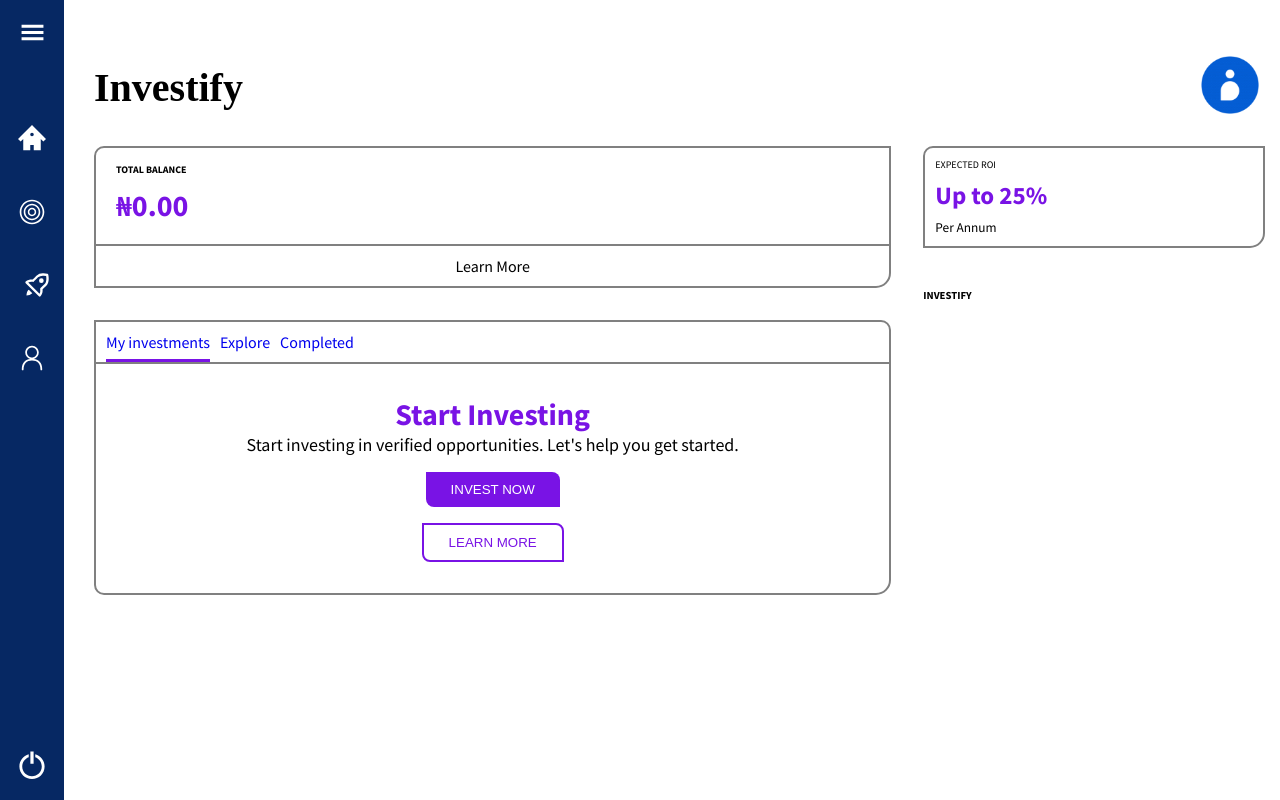
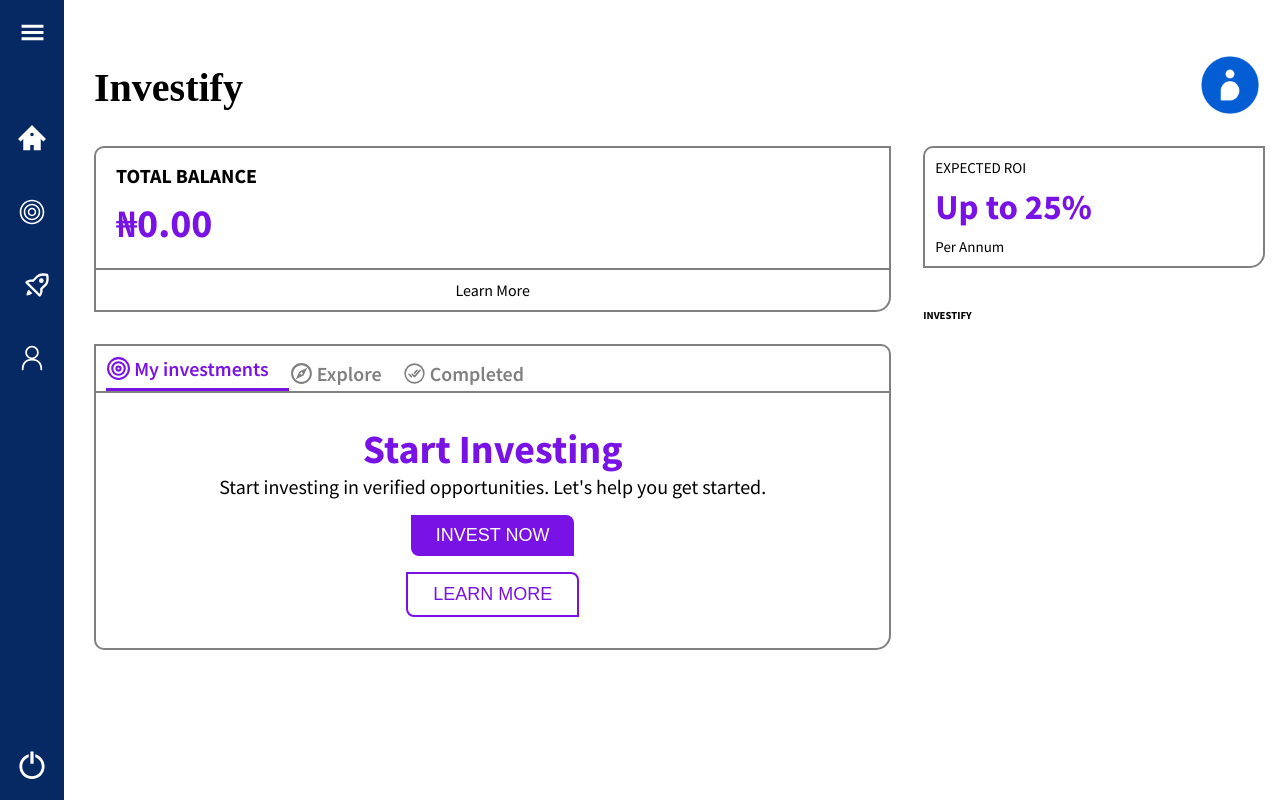
Before and after one commit to niyicodes/piggvest-dashboard-clone, a React (Vite) app: page /investify in a window 1280 px wide. Built offline with nearby package versions, Linux system fonts and the light colour scheme; a web font is replaced by a local one.

Commit message:
still doing a thing...

```diff
--- a/src/App.jsx
+++ b/src/App.jsx
@@ -9,20 +9,27 @@
 import SideBar from "./Components/SideBar/SideBar";
 import "./App.css";
 import AllSavings from "./Pages/AllSavings";
-
+import Explore from "./Components/Explore/Explore";
+import Completed from "./Components/Completed/Completed";
+import MyInvestments from "./Components/MyInvestments/MyInvestments";
 
 function App() {
  const [isOpen, setIsOpen] = useState(false);
  const toggle = () => setIsOpen(!isOpen);
+ const [investment, setInvestment] = useState(true);
  return (
   <div className="app">
-    <SideBar />
+   <SideBar />
    <div className="main" style={{ width: isOpen ? "85%" : "97%" }}>
     <Routes>
      <Route path="/" element={<Home />} />
      <Route path="/savings" element={<Savings />} />
      <Route path="/savings/:name" element={<AllSavings />} />
-     <Route path="/investify" element={<Investify />} />
+     <Route path="/investify" element={<Investify investment={investment} />}>
+      <Route path="" element={<MyInvestments />} />
+      <Route path="explore" element={<Explore />} />
+      <Route path="completed" element={<Completed />} />
+     </Route>
      <Route path="/settings" element={<Profile />} />
      <Route path="/login" element={<SignIn />} />
      <Route path="/register" element={<SignUp />} />
--- /dev/null
+++ b/src/Components/Completed/Completed.jsx
@@ -0,0 +1,9 @@
+import React from 'react'
+
+const Completed = () => {
+  return (
+    <div>Completed</div>
+  )
+}
+
+export default Completed
--- /dev/null
+++ b/src/Components/Explore/Explore.jsx
@@ -0,0 +1,9 @@
+import React from 'react'
+
+const Explore = () => {
+  return (
+    <div>Explore</div>
+  )
+}
+
+export default Explore
--- a/src/Components/Icons/Icons.jsx
+++ b/src/Components/Icons/Icons.jsx
@@ -1,6 +1,10 @@
+import {AiOutlineInfoCircle} from "react-icons/ai"
 import { FiDollarSign, FiAtSign, FiThumbsUp, FiTarget } from "react-icons/fi";
 import { BiFilm, BiTrendingUp, BiLockAlt } from "react-icons/bi";
 import { BsShield, BsCircle } from "react-icons/bs";
+import { MdOutlineExplore } from "react-icons/md";
+import { IoCheckmarkDoneCircleOutline } from "react-icons/io5";
+
 
 export const Shield = <BsShield />;
 export const Film = <BiFilm style={{ color: "#EA4FA2" }} />;
@@ -12,3 +16,6 @@
 export const Lock = <BiLockAlt style={{ color: "#2295F2" }} />;
 export const Circle = <BsCircle style={{ color: "#0D60D8" }} />;
 export const Target = <FiTarget style={{ color: "#10B259" }} />;
+export const More = <AiOutlineInfoCircle />
+export const Explore =<MdOutlineExplore />
+export const Done =<IoCheckmarkDoneCircleOutline />
--- /dev/null
+++ b/src/Components/MyInvestments/MyInvestments.jsx
@@ -0,0 +1,9 @@
+import React from 'react'
+
+const MyInvestments = () => {
+  return (
+    <div>MyInvestments</div>
+  )
+}
+
+export default MyInvestments
--- /dev/null
+++ b/src/Components/Nav/Nav.jsx
@@ -0,0 +1,61 @@
+import React from "react";
+import { NavLink } from "react-router-dom";
+import styled from "styled-components";
+import { Done, Explore, Target } from "../Icons/Icons";
+
+const Nav = () => {
+ return (
+  <Navbar>
+   <ul>
+    <NavLink to="" activeClassName="active">
+     <span>{Target}</span> My investments
+    </NavLink>
+    <NavLink to="explore" activeClassName="active">
+     <span>{Explore}</span>Explore
+    </NavLink>
+    <NavLink to="completed" activeClassName="active">
+     <span>{Done}</span> Completed
+    </NavLink>
+   </ul>
+  </Navbar>
+ );
+};
+
+const Navbar = styled.nav`
+ margin-bottom: 1rem;
+ border-bottom: 2px solid gray;
+ padding-top: 10px;
+ ul {
+  display: flex;
+
+  a {
+   display: flex;
+   align-items: center;
+   gap: 0.2rem;
+   color: gray;
+   padding-right: 20px;
+   text-decoration: none;
+   font-size: 20px;
+   font-weight: 600;
+   span {
+    font-size: 25px;
+    display: flex;
+    justify-content: center;
+    svg {
+     color: gray !important;
+    }
+   }
+  }
+  a.active {
+   padding-bottom: 7px;
+   border-bottom: 3px solid #7913e5;
+   color: #7913e5;
+   span {
+    svg {
+     color: #7913e5 !important;
+    }
+   }
+  }
+ }
+`;
+export default Nav;
--- /dev/null
+++ b/src/Components/Start/InvestNow.jsx
@@ -0,0 +1,62 @@
+import React from "react";
+import Button from "../Button/Button";
+import styled from "styled-components";
+
+const InvestNow = () => {
+ return (
+  <INVESTNOW className="area">
+   <h4>Start Investing</h4>
+   <p>Start investing in verified opportunities. Let's help you get started.</p>
+   <div className="btns">
+    <div className="btn-block">
+     <Button name={"INVEST NOW"} className="btn btn-block" />
+    </div>
+    <div className="btn-transparent">
+     <Button name={"LEARN MORE"} />
+    </div>
+   </div>
+  </INVESTNOW>
+ );
+};
+
+const INVESTNOW = styled.div`
+ padding: 15px 20px;
+ text-align: center;
+ h4 {
+  font-size: 40px;
+  color: #7913e5;
+ }
+ p {
+  font-size: 20px;
+ }
+ .btns {
+  display: flex;
+  flex-direction: column;
+  gap: 1rem;
+  justify-content: center;
+  width: 30%;
+  margin: 1rem auto;
+
+  button {
+   padding: 10px 25px;
+   border-radius: 0 8px;
+   background-color: #7913e5;
+   outline: none;
+   border: none;
+   color: white;
+   font-size: 18px;
+   &:hover {
+    transform: scale(1.2);
+    transition: all 0.6s ease-in-out;
+   }
+  }
+  .btn-transparent {
+   button {
+    background-color: transparent !important;
+    color: #7913e5;
+    border: 2px solid #7913e5;
+   }
+  }
+ }
+`;
+export default InvestNow;
--- a/src/Pages/Investify.jsx
+++ b/src/Pages/Investify.jsx
@@ -1,10 +1,12 @@
 import React from "react";
-import { NavLink } from "react-router-dom";
+import { NavLink, Outlet } from "react-router-dom";
 import styled from "styled-components";
 import Button from "../Components/Button/Button";
 import TopHeader from "../Components/Heading/TopHeader";
+import Nav from "../Components/Nav/Nav";
+import InvestNow from "../Components/Start/InvestNow";
 
-const Investify = () => {
+const Investify = ({ investment }) => {
  return (
   <Invest>
    <TopHeader title={"Investify"} img />
@@ -20,39 +22,12 @@
       </div>
      </div>
      <div className="left-btm">
-      <nav>
-       <ul>
-        <li>
-         <NavLink to="/investify" activeClassName="active">
-          My investments
-         </NavLink>
-        </li>
-        <li>
-         <NavLink to="investify/explore" activeClassName="active">
-          Explore
-         </NavLink>
-        </li>
-        <li>
-         <NavLink to="investify/completed" activeClassName="active">
-          Completed
-         </NavLink>
-        </li>
-       </ul>
-      </nav>
-      <div className="area">
-       <h4>Start Investing</h4>
-       <p>
-        Start investing in verified opportunities. Let's help you get started.
-       </p>
-       <div className="btns">
-        <div className="btn-block">
-         <Button name={"INVEST NOW"} className="btn btn-block" />
-        </div>
-        <div className="btn-transparent">
-         <Button name={"LEARN MORE"} />
-        </div>
-       </div>
-      </div>
+      <Nav />
+      {investment ? (
+       <InvestNow />
+      ) : (
+       <Outlet />
+      )}
      </div>
     </aside>
     <aside className="right">
@@ -77,7 +52,7 @@
   display: flex;
   gap: 2rem;
   width: 100%;
-  font-family: 'Source Sans Pro', sans-serif;
+  font-family: "Source Sans Pro", sans-serif;
 
   .left {
    width: 70%;
@@ -90,11 +65,11 @@
     .tp {
      padding: 15px 20px;
      h6 {
-      font-size: 10px;
+      font-size: 20px;
       padding-bottom: 10px;
      }
      h3 {
-      font-size: 30px;
+      font-size: 40px;
       padding-bottom: 5px;
       color: #7913e5;
      }
@@ -112,67 +87,6 @@
     margin-top: 2rem;
     border: 2px solid gray;
     border-radius: 0 10px 15px;
-
-    nav {
-     margin-bottom: 1rem;
-     border-bottom: 2px solid gray;
-     padding-top: 10px;
-     ul {
-      display: flex;
-
-      li {
-       display: flex;
-       padding-right: 10px;
-       a {
-        text-decoration: none;
-       }
-       a.active {
-        padding-bottom: 7px;
-        border-bottom: 3px solid #7913e5;
-       }
-      }
-     }
-    }
-    .area {
-     padding: 15px 20px;
-     text-align: center;
-     h4 {
-      font-size: 30px;
-      color: #7913e5;
-     }
-     p {
-      font-size: 18px;
-     }
-     .btns {
-      display: flex;
-      flex-direction: column;
-      gap: 1rem;
-      justify-content: center;
-      width: 30%;
-      margin: 1rem auto;
-
-      button {
-       padding: 10px 25px;
-       border-radius: 0 8px;
-       background-color: #7913e5;
-       outline: none;
-       border: none;
-       color: white;
-
-       &:hover {
-        transform: scale(1.2);
-        transition: all 0.6s ease-in-out;
-       }
-      }
-      .btn-transparent {
-       button {
-        background-color: transparent !important;
-        color: #7913e5;
-        border: 2px solid #7913e5;
-       }
-      }
-     }
-    }
    }
   }
   .right {
@@ -186,11 +100,14 @@
     margin-bottom: 2.5rem;
     border-radius: 10px 0px 15px;
     p {
-     font-size: 10px;
+     font-size: 15px;
     }
     h4 {
-     font-size: 25px;
+     font-size: 35px;
      color: #7913e5;
+    }
+    small {
+     font-size: 15px;
     }
    }
   }
```
